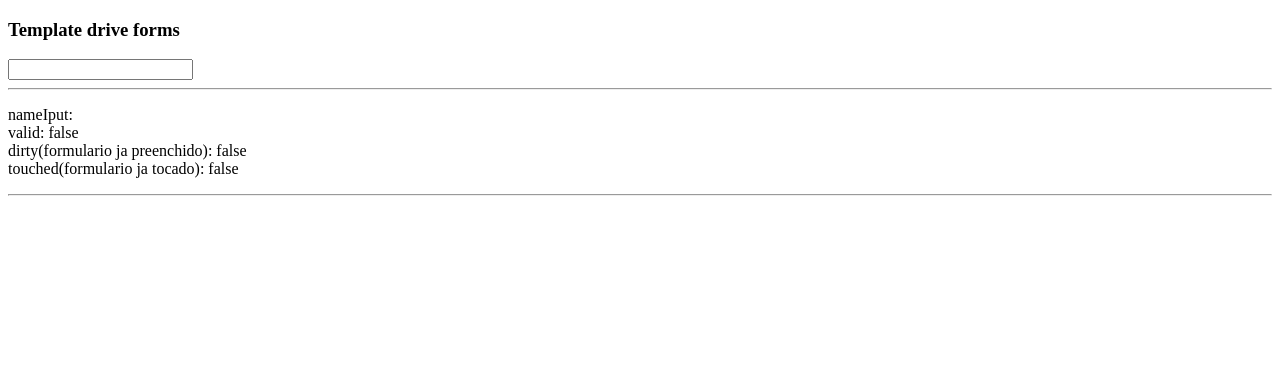
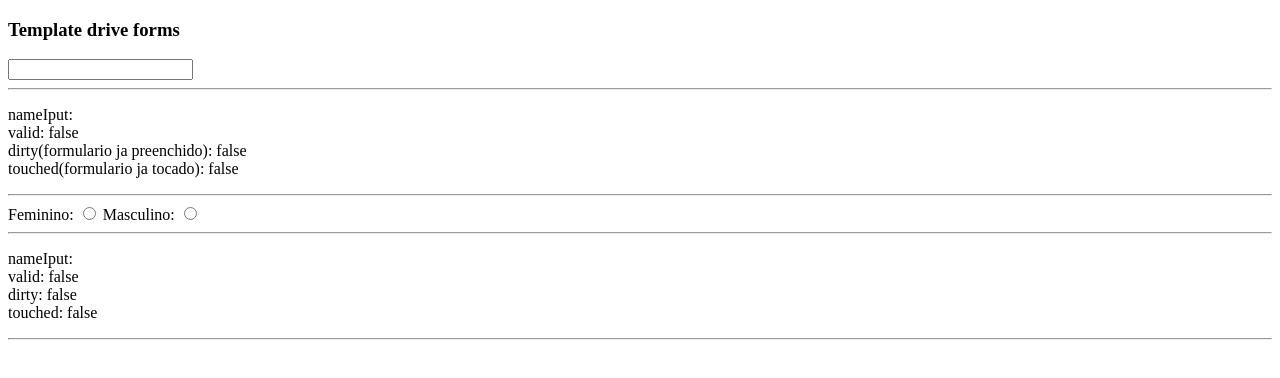
Before and after one commit to mathvsk/meu-primeiro-projeto, an Angular app: page / in a window 1280 px wide. Shown: the top 378 px of the page. Built offline with nearby package versions, Linux system fonts and the light colour scheme.

Commit message:
feat: aplicar conceitos com input radio

```diff
--- a/src/app/components/forms/template-driven-forms/template-driven-forms.component.html
+++ b/src/app/components/forms/template-driven-forms/template-driven-forms.component.html
@@ -29,4 +29,41 @@
         touched(formulario ja tocado): {{ name.touched }}
     </p>
     <hr>
+
+    <label>
+        Feminino:
+        <input
+            type="radio"
+            value="feminino"
+            name="radioSexo"
+            #sexo="ngModel"
+            [(ngModel)]="sexo.value"
+            required
+        />
+    </label>
+
+
+    <label>
+        Masculino:
+        <input
+            type="radio"
+            value="masculino"
+            name="radioSexo"
+            #sexo="ngModel"
+            [(ngModel)]="sexo.value"
+            required
+        />
+    </label>
+
+    <hr>
+    <p>
+        nameIput: {{ sexo.value }}
+        <br>
+        valid: {{ sexo.valid }}
+        <br>
+        dirty: {{ sexo.dirty }}
+        <br>
+        touched: {{ sexo.touched }}
+    </p>
+    <hr>
 </form>
```
